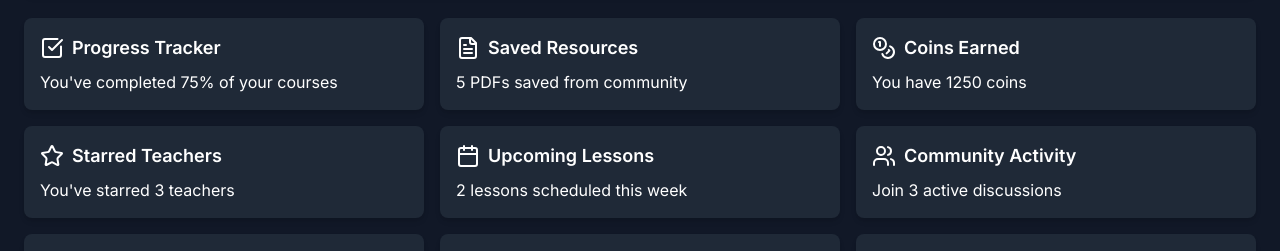
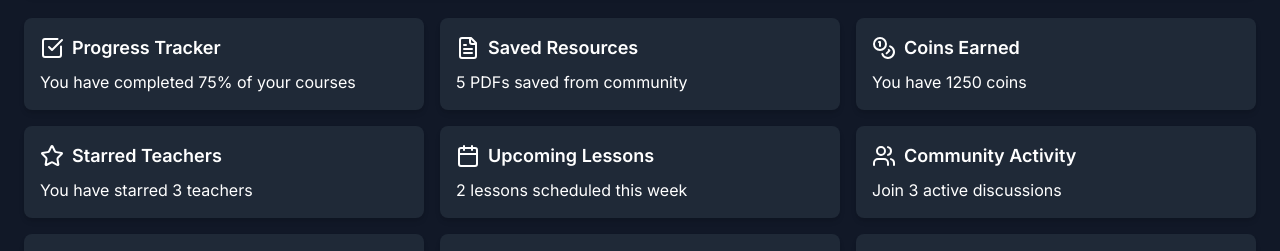
Before and after one commit to salifshaikh/Console.Code1, a Next.js app: page /dashboard in a window 1280 px wide. Shown: the part 280-531 px from the top of the page. Built offline with nearby package versions, Linux system fonts and the light colour scheme; no server answers.

Commit message:
hero edit

```diff
--- a/src/app/dashboard/page.tsx
+++ b/src/app/dashboard/page.tsx
@@ -271,7 +271,7 @@ const Dashboard = () => {
   const StudentDashboard = () => (
     <div className="grid grid-cols-1 md:grid-cols-2 lg:grid-cols-3 gap-4">
       <Card title="Progress Tracker" icon={<CheckSquare />}>
-        <p>You've completed 75% of your courses</p>
+        <p>You have completed 75% of your courses</p>
       </Card>
       <Card title="Saved Resources" icon={<FileText />}>
         <p>5 PDFs saved from community</p>
@@ -280,7 +280,7 @@ const Dashboard = () => {
         <p>You have 1250 coins</p>
       </Card>
       <Card title="Starred Teachers" icon={<Star />}>
-        <p>You've starred 3 teachers</p>
+        <p>You have starred 3 teachers</p>
       </Card>
       <Card title="Upcoming Lessons" icon={<Calendar />}>
         <p>2 lessons scheduled this week</p>
@@ -299,7 +299,7 @@ const Dashboard = () => {
         <p>You have 45 active students</p>
       </Card>
       <Card title="Courses" icon={<Book />}>
-        <p>You're teaching 3 courses</p>
+        <p>You are teaching 3 courses</p>
       </Card>
       <Card title="Ratings" icon={<Star />}>
         <p>Your average rating: 4.8/5</p>
--- a/src/styles/index.css
+++ b/src/styles/index.css
@@ -33,7 +33,6 @@
 }
 
 .hero-section {
-  background-image: url('https://i.ytimg.com/vi/uNCr7NdOJgw/maxresdefault.jpg');
   background-size: cover;
   background-position: center;
   background-repeat: no-repeat;
```
